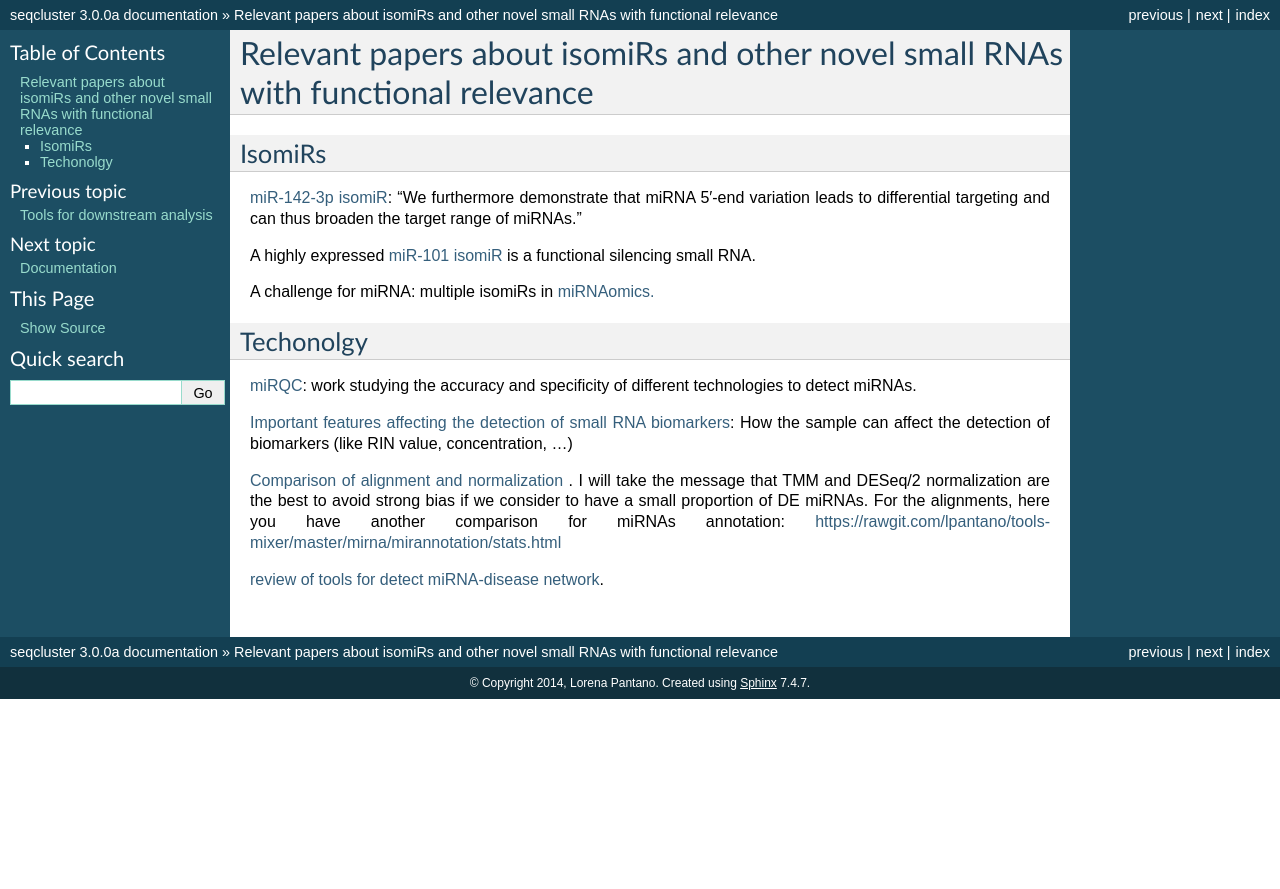
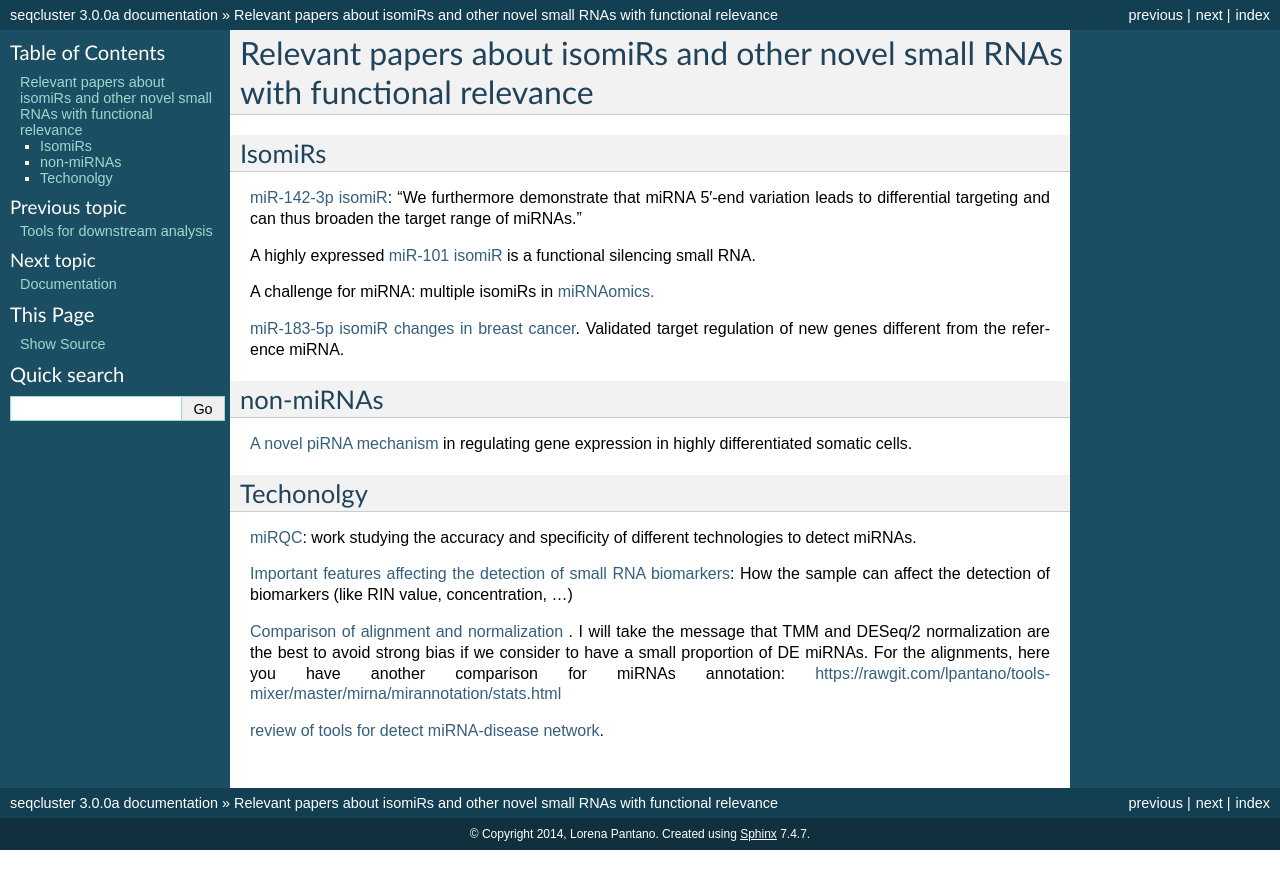
Before and after one commit to lpantano/seqcluster, a Sphinx documentation site: the page built from doc/source/literature.rst, in a window 1280 px wide. Shown: the top 889 px of the page. Built offline with Sphinx 7.4.7, drawn with Linux system fonts in a browser that asks for light colours.

Commit message:
Papers supporting small RNA functions

```diff
--- a/doc/source/literature.rst
+++ b/doc/source/literature.rst
@@ -14,8 +14,14 @@ leads to differential targeting and can thus broaden the target range of miRNAs.
 
 A highly expressed `miR-101 isomiR <http://www.ncbi.nlm.nih.gov/pubmed/23414127>`_ is a functional silencing small RNA.
 
+A challenge for miRNA: multiple isomiRs in `miRNAomics. <http://www.ncbi.nlm.nih.gov/pubmed/24768184>`_
 
-A challenge for miRNA: multiple isomiRs in `miRNAomics. <http://www.ncbi.nlm.nih.gov/pubmed/24768184>`_
+`miR-183-5p isomiR changes in breast cancer <http://nar.oxfordjournals.org/content/early/2015/09/22/nar.gkv922.full>`_. Validated target regulation of new genes different from the reference miRNA.
+
+non-miRNAs
+-----------
+
+`A novel piRNA mechanism <http://nar.oxfordjournals.org/content/early/2015/09/23/nar.gkv954.short?rss=1>`_ in regulating gene expression in highly differentiated somatic cells.
 
 Techonolgy
 -----------
```
